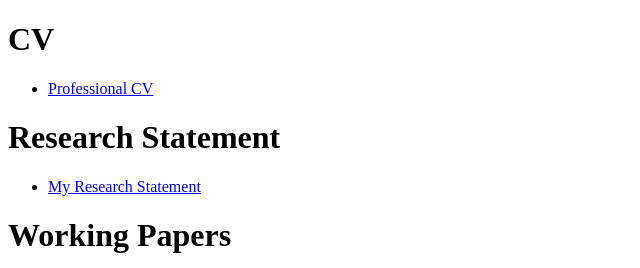
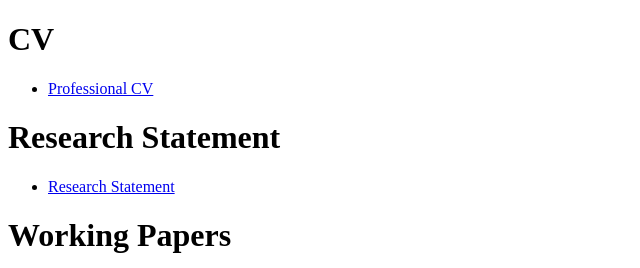
Before and after one commit to mshepard32/website, a plain HTML site: page index.html in a window 1280 px wide. Shown: the top 268 px of the page, 0-640 px from the left. Drawn offline with Linux system fonts and the light colour scheme.

Commit message:
Rename research statement PDF file

```diff
--- a/index.html
+++ b/index.html
@@ -10,7 +10,7 @@
     </ul>
     <h1>Research Statement</h1>
     <ul>
-        <li><a href="Mark Shepard Research Statement - Fall 2025.pdf">My Research Statement</a></li>
+        <li><a href="Mark_Shepard_Research_Statement_Fall2025.pdf">Research Statement</a></li>
     </ul>
     <h1>Working Papers</h1>
     <ul>
```
